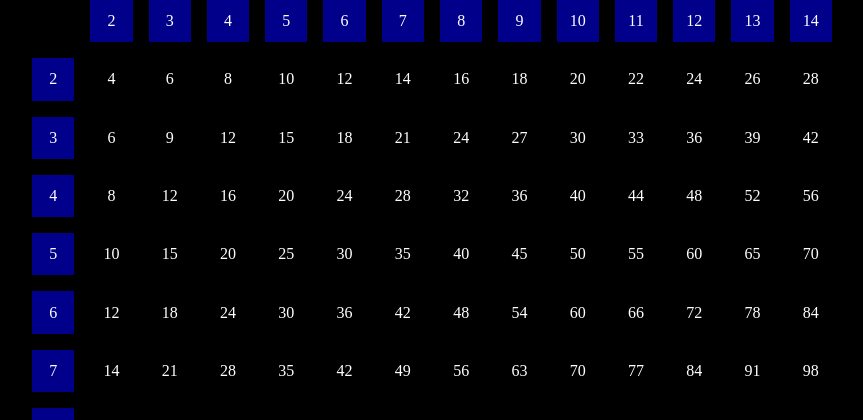
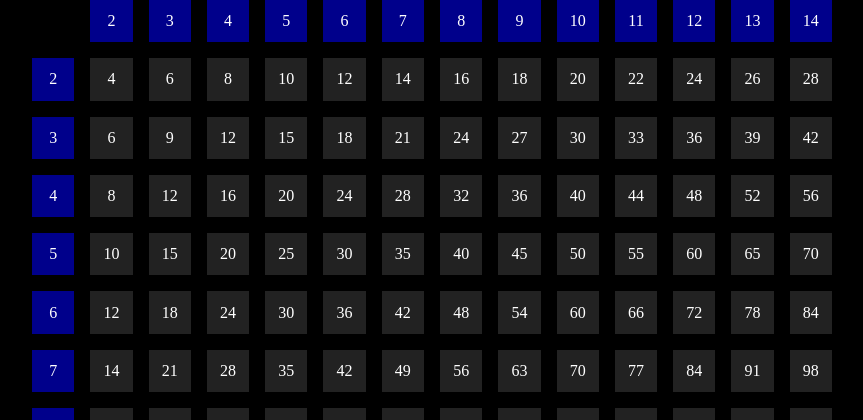
Before and after one commit to ElectroluxV2/WPR, a PHP site: page /subsection-3.php in a window 1280 px wide. Shown: the top 420 px of the page, without its empty margins (208-1071 px from the left). Run offline with PHP 8.4, Linux system fonts and the light colour scheme.

Commit message:
Added background color for single tile
Signed-off-by: ElectroluxV2 <electroluxv2@gmail.com>

```diff
--- a/exercise-3/subsection-3.php
+++ b/exercise-3/subsection-3.php
@@ -31,6 +31,7 @@ function ShowMultiplicationTableBrowser($width = 12) {
         display: flex;
         justify-content: center;
         align-items: center;
+        background-color: #222;
     }
 
     body > div:first-of-type {
```
